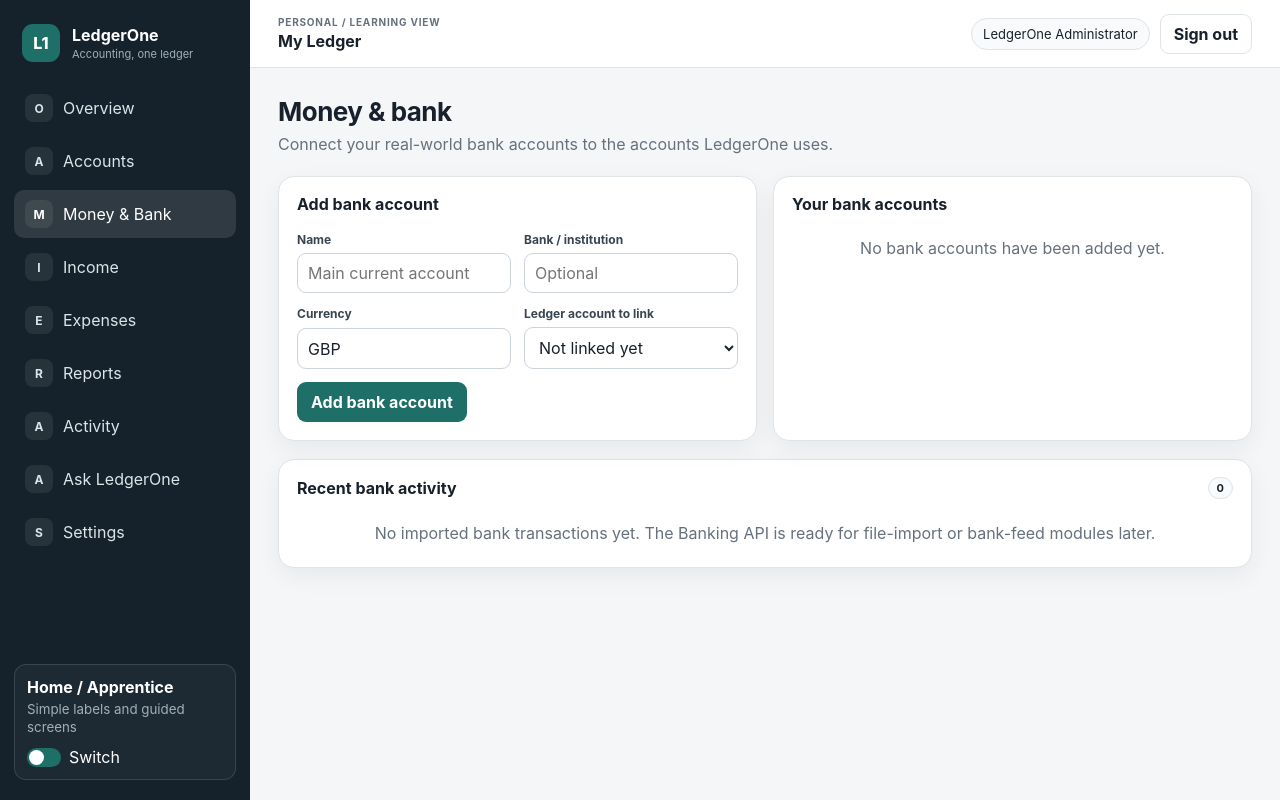
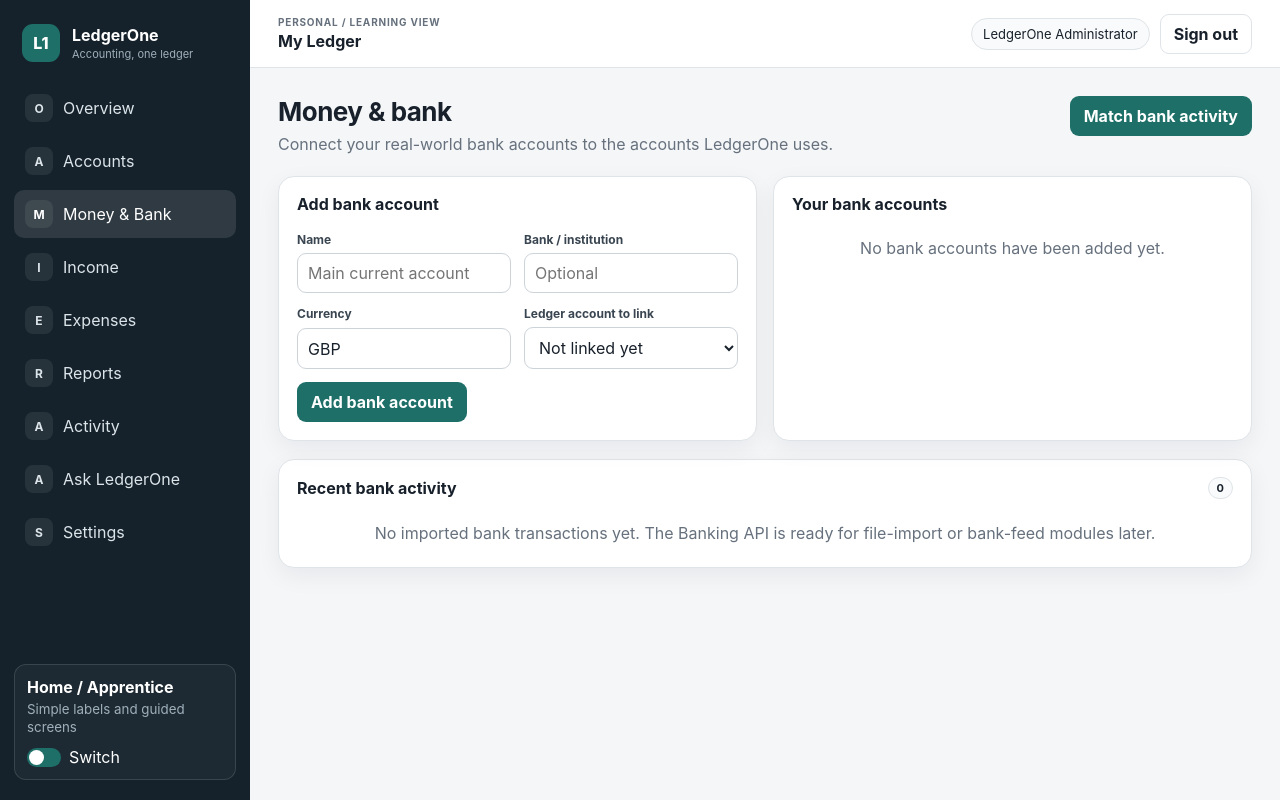
Before and after one commit to zageabb/LedgerOne, a Flask app: page /banking/ in a window 1280 px wide. Run offline with Flask 3, Linux system fonts and the light colour scheme; a user stored in the database is signed in.

Commit message:
Link bank reconciliation workspace

```diff
--- a/ledgerone/templates/banking/index.html
+++ b/ledgerone/templates/banking/index.html
@@ -6,6 +6,7 @@
     <h1>{{ 'Money & bank' if ui_mode == 'home' else 'Banking & reconciliation' }}</h1>
     <p>{{ 'Connect your real-world bank accounts to the accounts LedgerOne uses.' if ui_mode == 'home' else 'Maintain bank accounts, imported transactions and reconciliation links.' }}</p>
   </div>
+  <div class="actions"><a class="button" href="{{ url_for('banking.reconcile') }}">{{ 'Match bank activity' if ui_mode == 'home' else 'Reconcile transactions' }}</a></div>
 </div>
 
 <div class="grid grid-2">
@@ -40,7 +41,7 @@
   <div class="table-wrap">
     {% if transactions %}
     <table><thead><tr><th>Date</th><th>Description</th><th class="number">Amount</th><th>Status</th></tr></thead><tbody>
-    {% for row in transactions %}<tr><td>{{ row.transaction_date.strftime('%d %b %Y') }}</td><td>{{ row.description }}</td><td class="number">£{{ '%.2f'|format(row.amount) }}</td><td><span class="badge {{ 'badge-success' if row.status == 'reconciled' else 'badge-warning' }}">{{ row.status }}</span></td></tr>{% endfor %}
+    {% for row in transactions %}<tr><td>{{ row.transaction_date.strftime('%d %b %Y') }}</td><td>{{ row.description }}</td><td class="number">{{ row.bank_account.currency }} {{ '%.2f'|format(row.amount) }}</td><td><span class="badge {{ 'badge-success' if row.status == 'reconciled' else 'badge-warning' }}">{{ row.status }}</span></td></tr>{% endfor %}
     </tbody></table>
     {% else %}<div class="empty">No imported bank transactions yet. The Banking API is ready for file-import or bank-feed modules later.</div>{% endif %}
   </div>
```
